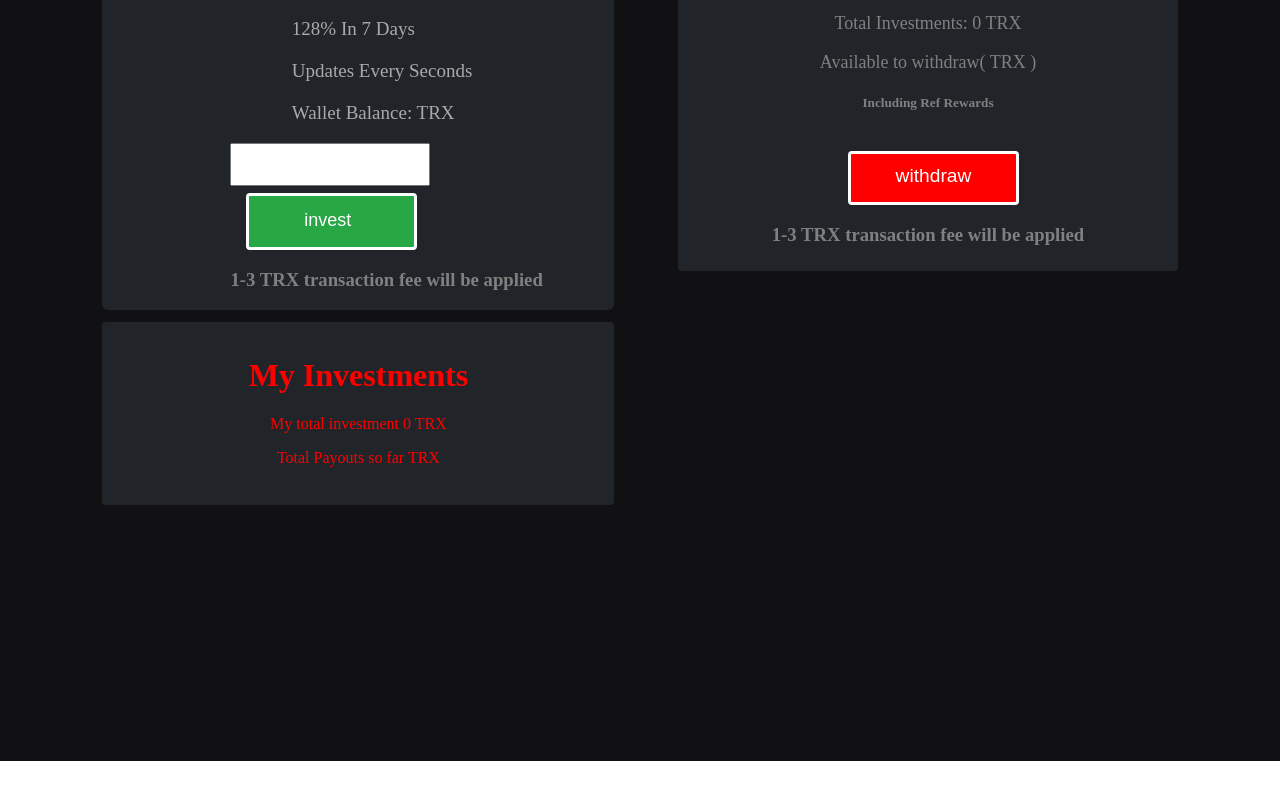
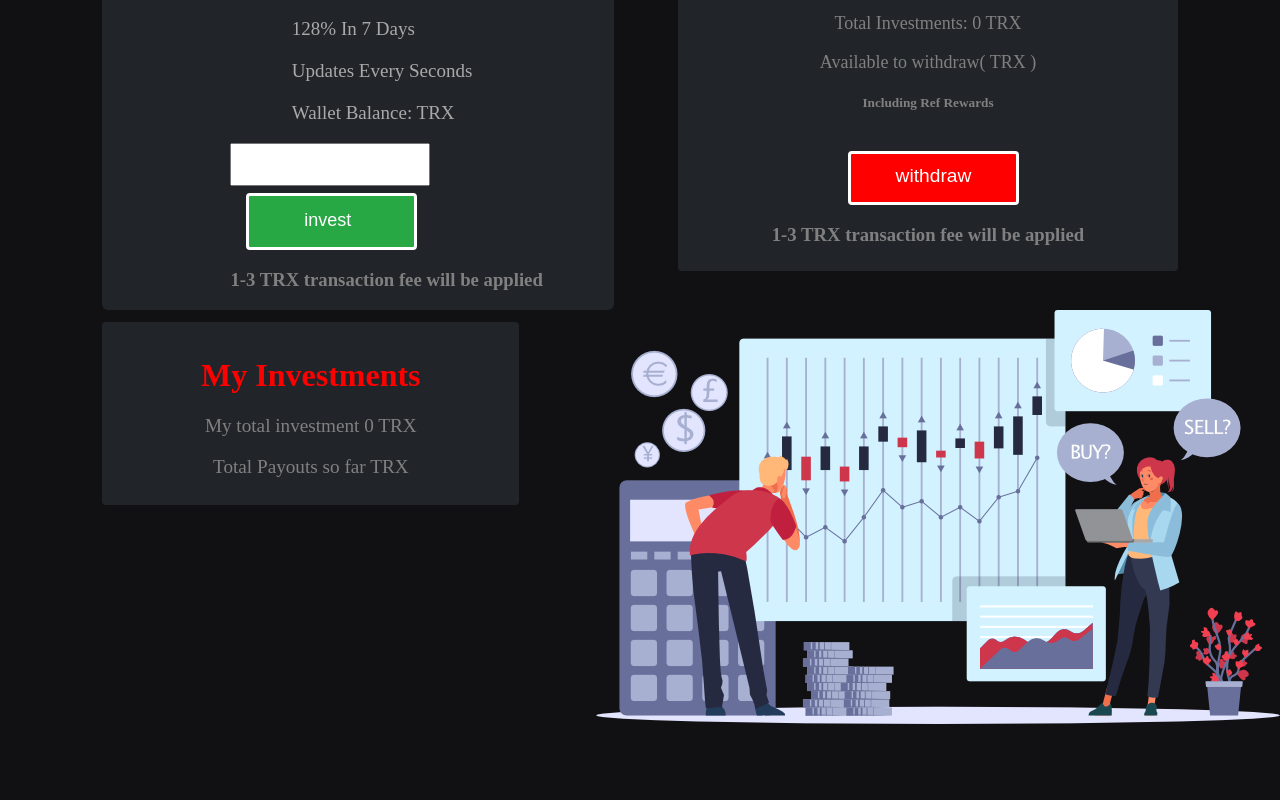
Before and after one commit to ali-203/myapp, a React (Create React App) app: page / in a window 1280 px wide. Shown: the part 1788-2588 px from the top of the page. Before the commit the page ends 2549 px from the top, so only its background shows below. Built offline with nearby package versions, Linux system fonts and the light colour scheme.

Commit message:
updated image

```diff
--- a/src/App.css
+++ b/src/App.css
@@ -280,8 +280,14 @@ color: gray;
     height: 170px;
     padding-top: 1%;
 }
+.six_div p {
+  color: gray;
+  font-size: larger;
 
-
-/* .last_img {
+}
+ .last_img {
   display: flex;
-} */
+}
+.inves_nm {
+  margin-left: 6%;
+}
--- a/src/App.js
+++ b/src/App.js
@@ -110,9 +110,9 @@ function App() {
             </div>
 
             </div>
-            {/* <div className="inves_nm">
+             <div className="inves_nm">
             <img src="investment.png"/>
-            </div> */}
+            </div>
             </div>
             </div>
 
```
Also changed, not shown: 1 other file (tests, documents, lock files or other folders).
